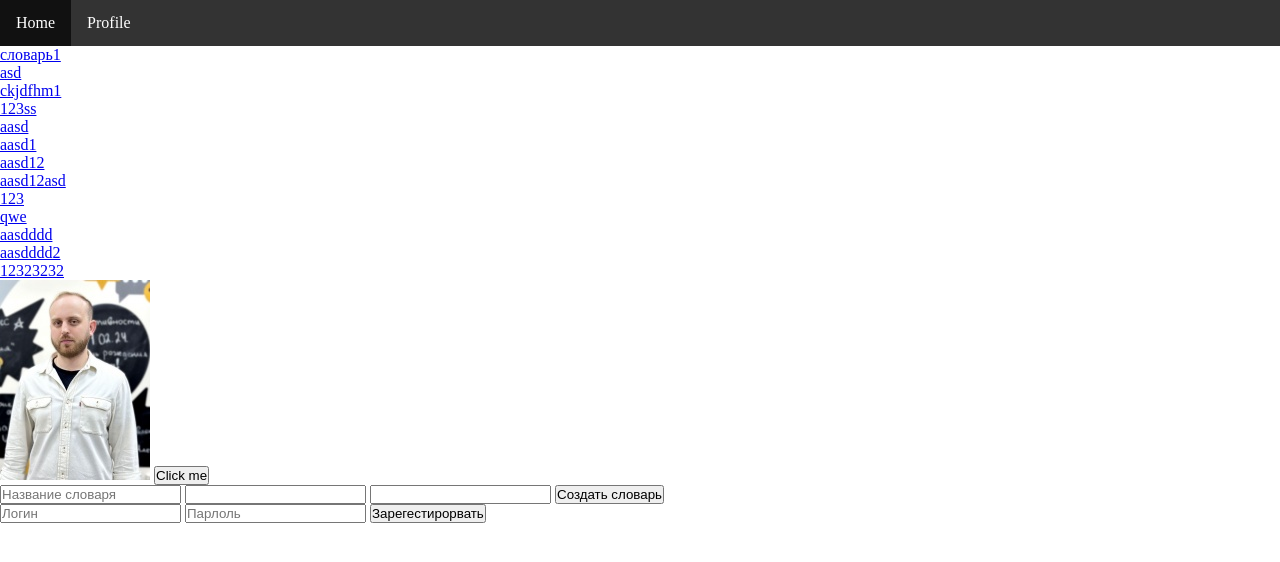
After one commit to bebra-star/mysite, a Django app: template main/templates/main.html in a window 1280 px wide. The commit adds this page. Shown: the top 562 px of the page. Run offline with Django 5.2, Linux system fonts and the light colour scheme; the template is opened without the code that fills it: values that come from a table or form of the project are taken from there, others are empty; data comes from the database, SQL or seed files in the repository; both versions use the stored data as it was after the commit.

Commit message:
нюхпай бебру

```diff
--- a/main/models.py
+++ b/main/models.py
@@ -9,6 +9,6 @@ class User(models.Model):
 
 class Dictionary(models.Model):
     id = models.AutoField(primary_key=True)
-    name = models.CharField(max_length=20)
+    name = models.CharField(max_length=20, unique=True)
     language1 = models.CharField(max_length=30)
     language2 = models.CharField(max_length=30)
--- a/main/static/css/index.css
+++ b/main/static/css/index.css
@@ -1,24 +1,31 @@
-.div1 {
-  background-color: black;
-  color: green;
+* {
+  margin: 0;
+  padding: 0;
 }
 
-.main-header {
-  color: red;
+.menu {
+  list-style-type: none;
+  margin: 0;
+  padding: 0;
+  overflow: hidden;
+  background-color: #333;
+  /* position: fixed; */
+  top: 0;
+  width: 100%;
 }
 
-.second-header {
-  background-color: brown;
+.menu__element {
+  float: left;
 }
 
-.main-header.second-header {
-  font-family: "Inter";
+.menu__element a {
+  display: block;
+  color: white;
+  text-align: center;
+  padding: 14px 16px;
+  text-decoration: none;
 }
 
-.button {
-  color: aqua;
+.menu__element a:hover:not(.active) {
+  background-color: #111;
 }
-
-.text {
-  color: yellow;
-}
--- a/main/static/js/main.js
+++ b/main/static/js/main.js
@@ -7,7 +7,7 @@ function register(e) {
   e.preventDefault();
   form = new FormData(e.target);
 
-  fetch("/register", {
+  fetch("api/register", {
     method: "POST",
     headers: {
       "Content-Type": "application/json",
@@ -37,7 +37,7 @@ function createDict(e) {
   e.preventDefault();
   form = new FormData(e.target);
 
-  fetch("/dictinory", {
+  fetch("api/dictionary", {
     method: "POST",
     headers: {
       "Content-Type": "application/json",
@@ -45,13 +45,14 @@ function createDict(e) {
     },
     body: JSON.stringify({
       name: form.get("name"),
-      language1: form.get("password"),
+      language1: form.get("lang1"),
+      language2: form.get("lang2"),
     }),
   })
     .then((response) => {
       console.log(response);
       if (response.status == 201) {
-        alert("я зарегался");
+        window.location.reload();
       } else if (response.status == 409) {
         alert("пользователь с таким именем уже существует");
       } else {
--- a/main/templates/index.html
+++ b/main/templates/index.html
@@ -3,34 +3,24 @@
 <html lang="ru">
 
 <head>
-    <meta charset="UTF-8">
-    <meta name="viewport" content="width=device-width, initial-scale=1.0">
-    <link rel="preconnect" href="https://fonts.googleapis.com">
-    <link rel="preconnect" href="https://fonts.gstatic.com" crossorigin>
-    <link
-        href="https://fonts.googleapis.com/css2?family=Inter:ital,opsz,wght@0,14..32,100..900;1,14..32,100..900&display=swap"
-        rel="stylesheet">
-    <link rel="stylesheet" href="{% static 'css/index.css' %}" type="text/css">
-    <script src="{% static 'js/main.js' %}"></script>
-    <title>dewdkob</title>
+  <meta charset="UTF-8" />
+  <meta name="viewport" content="width=device-width, initial-scale=1.0" />
+  <link rel="preconnect" href="https://fonts.googleapis.com" />
+  <link rel="preconnect" href="https://fonts.gstatic.com" crossorigin />
+  <link
+    href="https://fonts.googleapis.com/css2?family=Inter:ital,opsz,wght@0,14..32,100..900;1,14..32,100..900&display=swap"
+    rel="stylesheet" />
+  <link rel="stylesheet" href="{% static 'css/index.css' %}" type="text/css" />
+  <script src="{% static 'js/main.js' %}"></script>
+  <title>{% block title %} Mysite {% endblock %}</title>
 </head>
 
-<h1 class="text">123</h1>
-<img src="{% static 'assets/dedkov.jpg' %}" onclick="alert(`я дедков`)" alt="My image" />
-<button class="button" onclick="buttonClick(event.target)">Click me</button>
-<form onsubmit="createDict(event)">
-    {% csrf_token %}
-    <input type="text" required name="name" placeholder="Название словаря">
-    <input type="text" required name="lang1">
-    <input type="text" required name="lang2">
-    <button>Создать словарь</button>
-</form>
-<form onsubmit="register(event)">
-    {% csrf_token %}
-    <input type="text" required name="name" placeholder="Логин">
-    <input type="text" name="password" required placeholder="Парлоль">
-    <button>Зарегестирорвать</button>
-</form>
+<body>
+  <ul class="menu">
+    <li class="menu__element"><a>Home</a></li>
+    <li class="menu__element"><a>Profile</a></li>
+  </ul>
+  <div class="content">{% block content %}{% endblock %}</div>
 </body>
 
 </html>
--- /dev/null
+++ b/main/templates/main.html
@@ -0,0 +1,29 @@
+{% extends "index.html" %}
+{% load static %}
+
+{% block title %}Main page{% endblock %}
+
+{% block content %}
+<ul>
+  {% for dict in dicts %}
+  <li>
+    <a href="dict/{{ dict.id }}">{{ dict.name }}</a>
+  </li>
+  {% endfor %}
+</ul>
+<img src="{% static 'assets/dedkov.jpg' %}" onclick="alert(`я дедков`)" alt="My image" />
+<button class="button" onclick="buttonClick(event.target)">Click me</button>
+<form onsubmit="createDict(event)">
+  {% csrf_token %}
+  <input type="text" required name="name" placeholder="Название словаря" />
+  <input type="text" required name="lang1" />
+  <input type="text" required name="lang2" />
+  <button>Создать словарь</button>
+</form>
+<form onsubmit="register(event)">
+  {% csrf_token %}
+  <input type="text" required name="name" placeholder="Логин" />
+  <input type="text" name="password" required placeholder="Парлоль" />
+  <button>Зарегестирорвать</button>
+</form>
+{% endblock %}
--- a/main/urls.py
+++ b/main/urls.py
@@ -1,9 +1,17 @@
 from django.urls import path
 
-from .views import main, ded, register
 
+from .views import *
+
+# html page views
 urlpatterns = [
-    path("", main),
-    path("ded", ded),
-    path("register", register),
+    path("", render_main),
+    path("dict/<int:id>", render_dictionary),
 ]
+
+# api endpoints
+urlpatterns += [
+    path("api/register", register),
+    path("api/dictionary", dictionary),
+    path("api/dictionary/<int:id>", get_dictionary_by_id),
+]
--- a/mysite/settings.py
+++ b/mysite/settings.py
@@ -9,7 +9,6 @@ DEBUG = True
 ALLOWED_HOSTS = ["127.0.0.1"]
 
 INSTALLED_APPS = [
-    # "django.contrib.admin",
     "django.contrib.auth",
     "django.contrib.contenttypes",
     "django.contrib.sessions",
--- a/mysite/urls.py
+++ b/mysite/urls.py
@@ -1,5 +1,4 @@
 from django.urls import include, path
-from django.http import HttpResponse
 
 from main.views import page_not_found
 
```
Also changed, not shown: example.py (deleted, +0 -8 lines), main/templates/ded.html (deleted, +0 -20 lines), main/templates/dictionary.html (added, +20 -0 lines), main/views.py (+32 -10 lines), db.sqlite3, main/migrations/0003_alter_dictionary_name.py (added).
